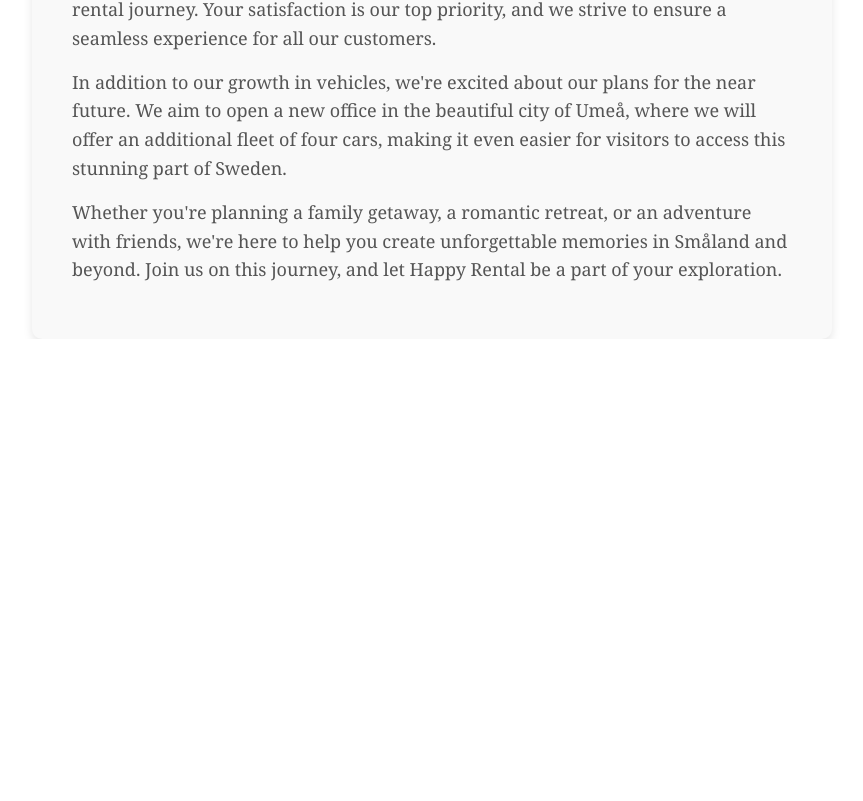
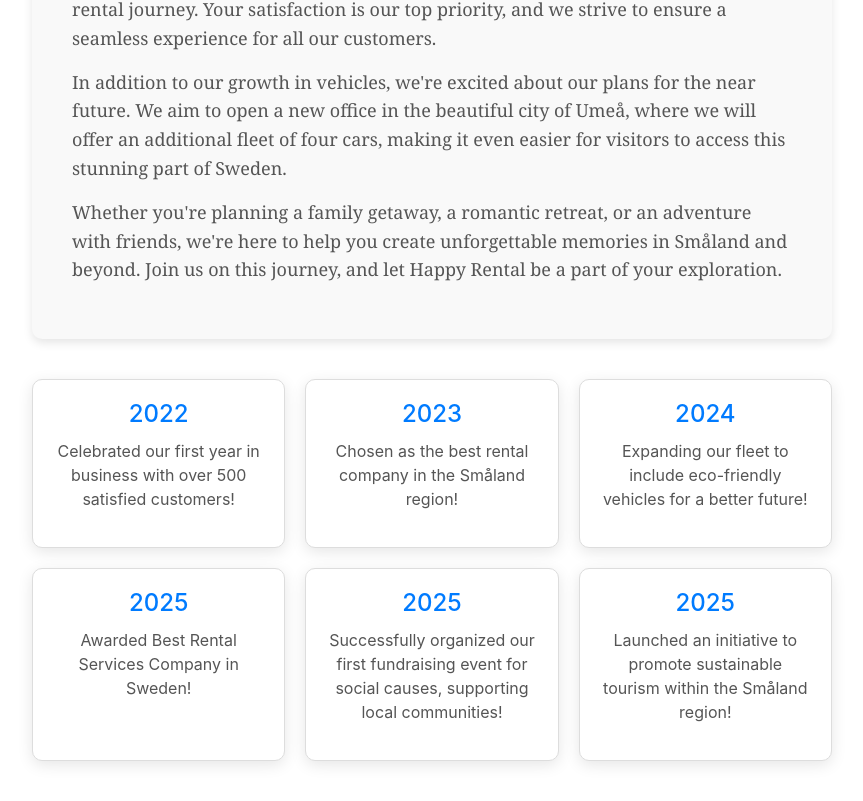
Before and after one commit to Yuss76A/Highway-to-Rent, a React (Create React App) app: page / in a window 1280 px wide. Shown: the part 511-1312 px from the top of the page, without its empty margins (208-1071 px from the left). Before the commit the page ends 850 px from the top, so only its background shows below. Built offline with nearby package versions, Linux system fonts and the light colour scheme.

Commit message:
Update the AboutUs.js file and add archivment section , update also the AboutUs.module.css file

```diff
--- a/src/pages/AboutUs.js
+++ b/src/pages/AboutUs.js
@@ -3,6 +3,7 @@ import styles from "../styles/AboutUs.module.css";
 
 const AboutUs = () => {
     return (
+        <>
             <div className={styles['about-us-container']}>
                 <h1 className={styles['about-us-title']}>About Us</h1>
                 <div className={styles['about-us-content']}>
@@ -13,6 +14,35 @@ const AboutUs = () => {
                     <p>Whether you're planning a family getaway, a romantic retreat, or an adventure with friends, we're here to help you create unforgettable memories in Småland and beyond. Join us on this journey, and let Happy Rental be a part of your exploration.</p>
                 </div>
             </div>
+
+            {/* Notable Achievements Section - outside About Us container */}
+            <div className={styles['achievements-section']}>
+                <div className={styles['achievement']}>
+                    <h3>2022</h3>
+                    <p>Celebrated our first year in business with over 500 satisfied customers!</p>
+                </div>
+                <div className={styles['achievement']}>
+                    <h3>2023</h3>
+                    <p>Chosen as the best rental company in the Småland region!</p>
+                </div>
+                <div className={styles['achievement']}>
+                    <h3>2024</h3>
+                    <p>Expanding our fleet to include eco-friendly vehicles for a better future!</p>
+                </div>
+                <div className={styles['achievement']}>
+                    <h3>2025</h3>
+                    <p>Awarded Best Rental Services Company in Sweden!</p>
+                </div>
+                <div className={styles['achievement']}>
+                    <h3>2025</h3>
+                    <p>Successfully organized our first fundraising event for social causes, supporting local communities!</p>
+                </div>
+                <div className={styles['achievement']}>
+                    <h3>2025</h3>
+                    <p>Launched an initiative to promote sustainable tourism within the Småland region!</p>
+                </div>
+            </div>
+        </>
     );
 };
 
--- a/src/styles/AboutUs.module.css
+++ b/src/styles/AboutUs.module.css
@@ -26,13 +26,48 @@
     margin: 15px 0;
 }
 
+/* Achievements Section */
+.achievements-section {
+    display: grid;
+    grid-template-columns: repeat(auto-fit, minmax(250px, 1fr));
+    gap: 20px;
+    margin: 40px auto;
+    max-width: 800px;
+}
+
+.achievement {
+    background-color: #ffffff;
+    border: 1px solid #ddd;
+    border-radius: 10px;
+    padding: 20px;
+    text-align: center;
+    box-shadow: 0 4px 15px rgba(0, 0, 0, 0.1);
+    transition: transform 0.3s, box-shadow 0.3s;
+}
+
+.achievement:hover {
+    transform: translateY(-5px);
+    box-shadow: 0 8px 20px rgba(0, 0, 0, 0.2);
+}
+
+.achievement h3 {
+    font-size: 24px;
+    color: #007BFF; /* Change the color for better emphasis */
+    margin-bottom: 10px;
+}
+
+.achievement p {
+    font-size: 16px;
+    color: #555;
+}
+
 /* Add media queries for responsive design */
 @media (max-width: 600px) {
-    .about-us-title {
-        font-size: 28px;
+    .achievements-section {
+        flex-direction: column; /* Stack achievements vertically on small screens */
     }
 
-    .about-us-content {
-        font-size: 16px;
+    .achievement {
+        margin: 10px 0; /* Vertical spacing on small screens */
     }
 }
```
Lines whose indentation alone changed are shown as unchanged.
